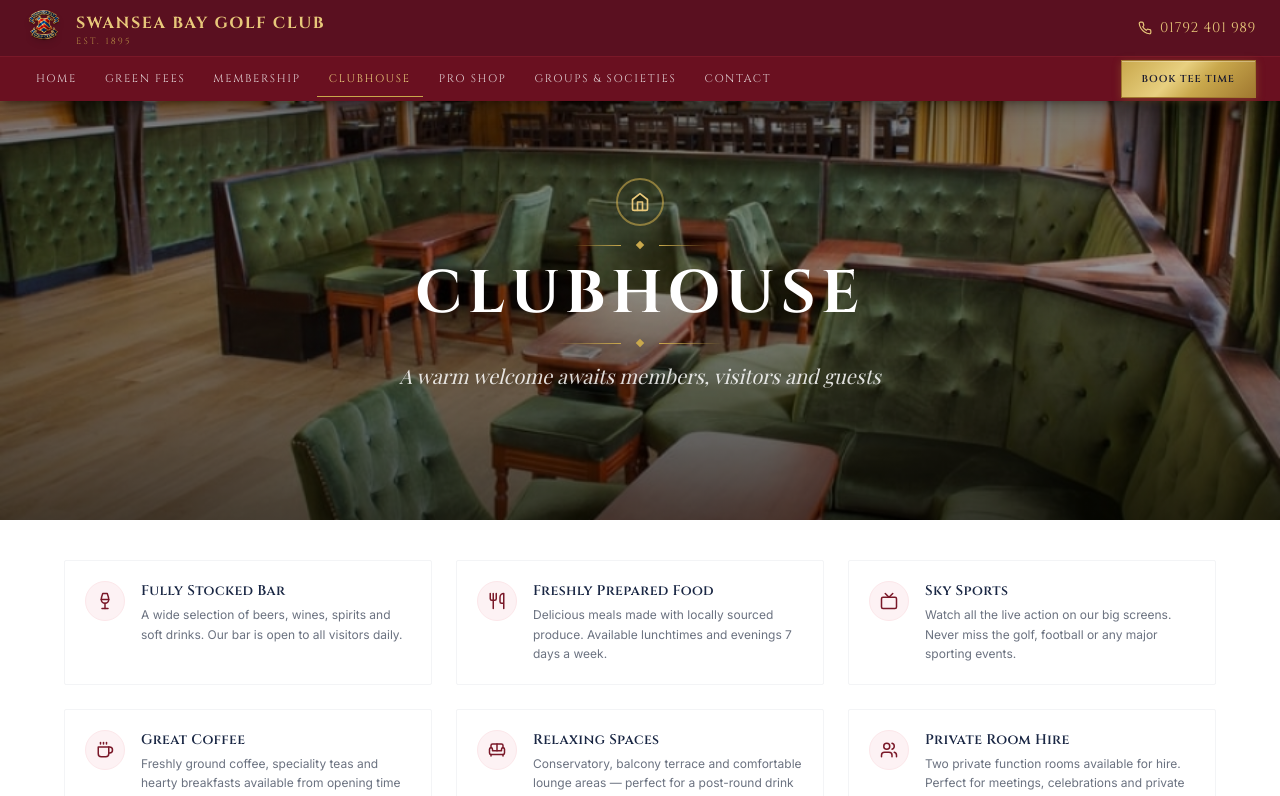
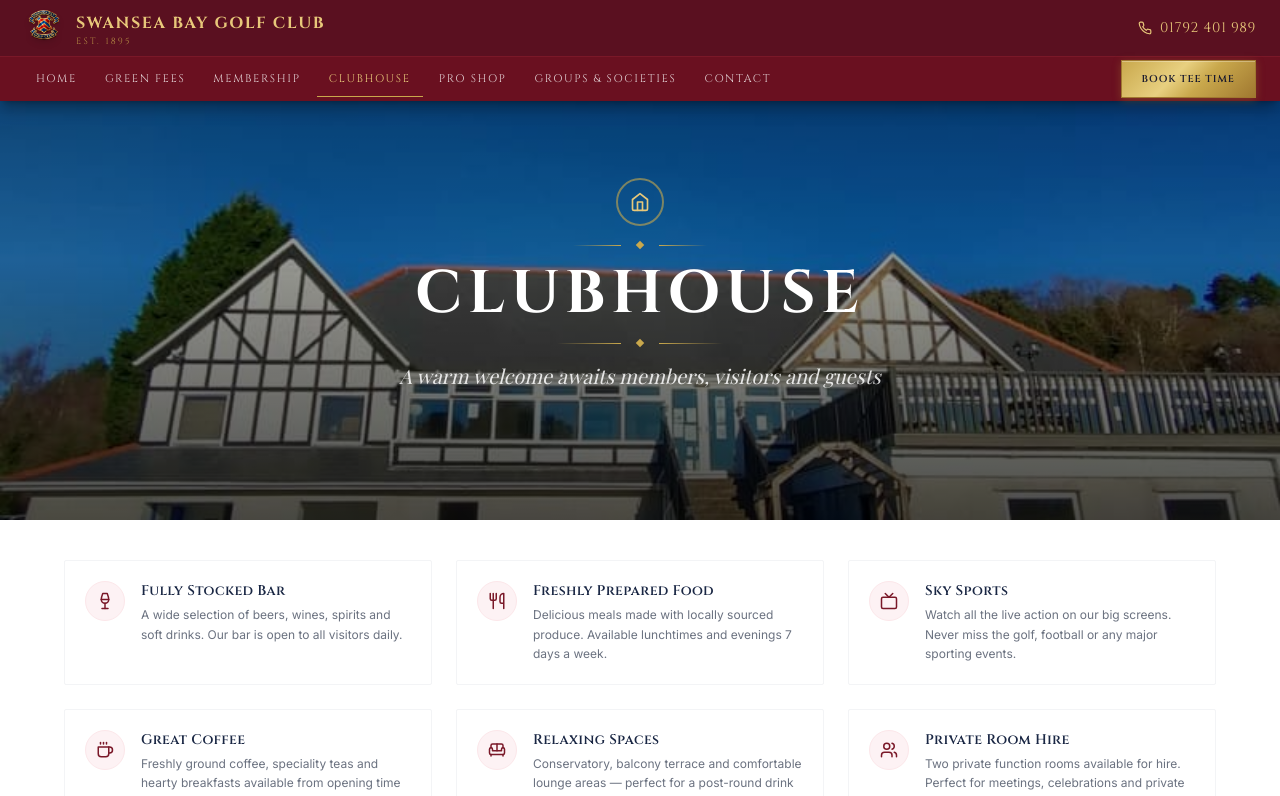
Before and after one commit to bsa1987/swansea-bay-golf-club-v2, a React (Vite) app: page /clubhouse in a window 1280 px wide. Shown: the top 796 px of the page. Built offline with nearby package versions, Linux system fonts and the light colour scheme.

Commit message:
Update Clubhouse.tsx

```diff
--- a/src/pages/Clubhouse.tsx
+++ b/src/pages/Clubhouse.tsx
@@ -3,7 +3,7 @@ import PageHero from '../components/PageHero';
 import { Home, Wine, Utensils, Tv, Coffee, Sofa, Users, ChevronDown, CheckCircle } from 'lucide-react';
 import { Link } from 'react-router-dom';
 
-const HERO = '/Clubhouse.jpg';
+const HERO = '/clubhouse.jpg';
 const ROOM_IMG = '/groupsociety.jpg';
 const DINING_IMG = '/bar.jpg';
 
```
